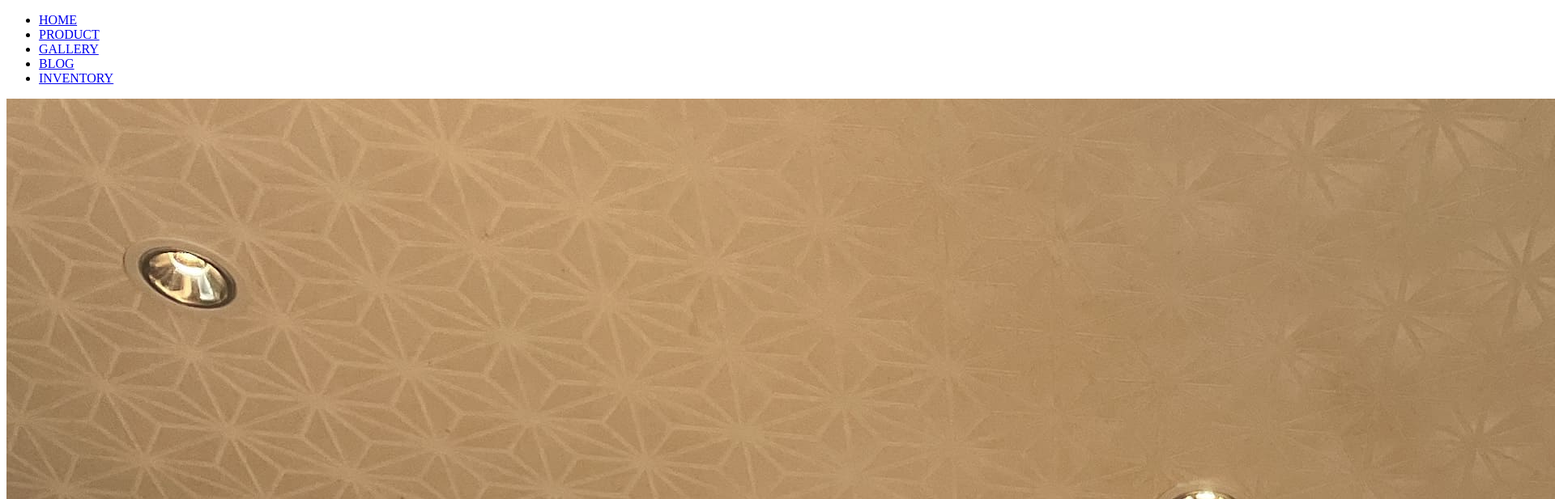
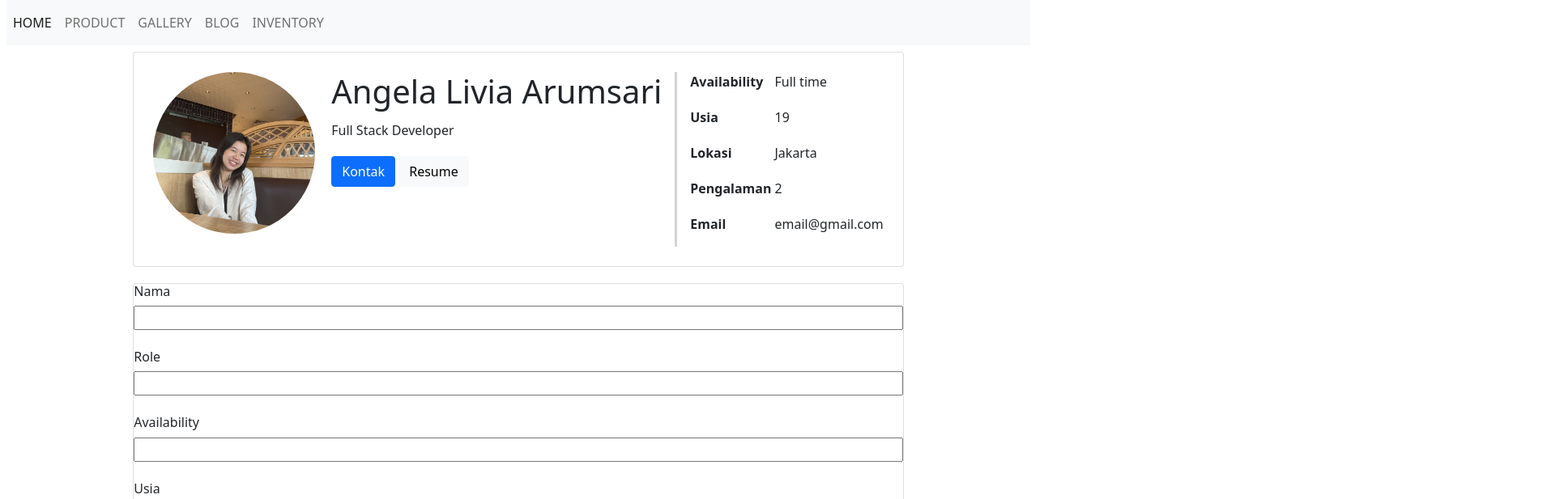
Before and after one commit to liviaarumsari/git-assignment-1, a plain HTML site: page index.html in a window 1280 px wide. Shown: the top 617 px of the page at 81% size, 1920 px wide, since content can reach past the window. Drawn offline with nearby package versions, Linux system fonts and the light colour scheme.

Commit message:
feat: add styling

```diff
--- /dev/null
+++ b/css/styles.css
@@ -0,0 +1,48 @@
+.profile-img {
+    width: 200px;
+    height: 200px;
+    object-fit: cover;
+}
+
+.profile {
+    gap: 20px;
+    display: flex;
+    flex-direction: row;
+    min-width: 640px;
+}
+
+.d-flex{
+    gap:4px;
+}
+
+.label {
+    font-weight: bold;
+}
+
+.nav-content {
+    max-width: 1440px;
+}
+
+.navbar {
+    margin: 0 8px;
+    align-items: center;
+    justify-content: center;
+}
+
+.profile-info {
+    padding-left: 16px;
+    border-left: 3px solid lightgray;
+}
+
+.home {
+    justify-content: center;
+    display: flex;
+}
+
+.home-container {
+    max-width: 1440px;
+    display: flex;
+    flex-direction: column;
+    gap: 20px;
+    margin: 8px;
+}
--- a/index.html
+++ b/index.html
@@ -2,53 +2,73 @@
 <html lang="en">
 <head>
     <meta charset="UTF-8">
+    <link href="https://cdn.jsdelivr.net/npm/bootstrap@5.0.2/dist/css/bootstrap.min.css" rel="stylesheet"
+          integrity="sha384-EVSTQN3/azprG1Anm3QDgpJLIm9Nao0Yz1ztcQTwFspd3yD65VohhpuuCOmLASjC" crossorigin="anonymous">
+    <link rel="stylesheet" type="text/css" href="css/styles.css">
     <title>Livia Portfolio</title>
 </head>
 <body>
-<nav>
-    <ul>
-        <li><a href="#home">HOME</a></li>
-        <li><a href="#product">PRODUCT</a></li>
-        <li><a href="#gallery">GALLERY</a></li>
-        <li><a href="#blog">BLOG</a></li>
-        <li><a href="#inventory">INVENTORY</a></li>
+<nav class="navbar navbar-expand-lg navbar-light bg-light">
+    <div class="collapse navbar-collapse nav-content" id="navbarSupportedContent">
+        <ul class="navbar-nav me-auto mb-2 mb-lg-0">
+            <li class="nav-item"><a class="nav-link active" href="#home">HOME</a></li>
+            <li class="nav-item"><a class="nav-link" href="#product">PRODUCT</a></li>
+            <li class="nav-item"><a class="nav-link" href="#gallery">GALLERY</a></li>
+            <li class="nav-item"><a class="nav-link" href="#blog">BLOG</a></li>
+            <li class="nav-item"><a class="nav-link" href="#inventory">INVENTORY</a></li>
         </ul>
+    </div>
 </nav>
-<div id="home">
-    <section>
-        <img src="/img/profil.jpg" alt="Foto Profil">
-        <h1 id="display-nama">Nama Anda</h1>
-        <p id="display-role">Front End Designer</p>
-        <button>Edit Resume</button>
-        <p>Availability</p>
+<div id="home" class="home">
+    <div class="home-container">
+    <section class="d-flex flex-row card profile-section p-4">
+        <div class="profile">
+            <img class="rounded-circle profile-img" src="/img/profil.jpg" alt="Foto Profil">
+            <div class="d-flex flex-column">
+                <h1 id="display-nama">Angela Livia Arumsari</h1>
+                <p id="display-role">Full Stack Developer</p>
+                <div>
+                    <button type="button" class="btn btn-primary">Kontak</button>
+                    <button type="button" class="btn btn-light">Resume</button>
+                </div>
+            </div>
+        </div>
+        <div class="d-flex flex-row profile-info">
+            <div class="d-flex flex-column">
+                <p class="label">Availability</p>
+                <p class="label">Usia</p>
+                <p class="label">Lokasi</p>
+                <p class="label">Pengalaman</p>
+                <p class="label">Email</p>
+            </div>
+            <div class="d-flex flex-column">
                 <p id="display-availability">Full time</p>
-        <p>Usia</p>
                 <p id="display-usia">19</p>
-        <p>Lokasi</p>
                 <p id="display-jakarta">Jakarta</p>
-        <p>Pengalaman</p>
                 <p id="display-pengalaman">2</p>
-        <p>Email</p>
                 <p id="display-email">email@gmail.com</p>
+            </div>
+        </div>
     </section>
-    <form>
-        <label for="form-nama">Nama</label>
+    <form class="card">
+        <label for="form-nama" class="h6">Nama</label>
         <input type="text" id="form-nama"><br>
-        <label for="form-role">Role</label>
+        <label for="form-role" class="h6">Role</label>
         <input type="text" id="form-role"><br>
-        <label for="form-availability">Availability</label>
+        <label for="form-availability" class="h6">Availability</label>
         <input type="text" id="form-availability"><br>
-        <label for="form-usia">Usia</label>
+        <label for="form-usia" class="h6">Usia</label>
         <input type="number" min="0" id="form-usia"><br>
-        <label for="form-lokasi">Lokasi</label>
+        <label for="form-lokasi" class="h6">Lokasi</label>
         <input type="text" id="form-lokasi"><br>
-        <label for="form-pengalaman">Years Experience</label>
+        <label for="form-pengalaman" class="h6">Years Experience</label>
         <input type="number" min="0" id="form-pengalaman"><br>
-        <label for="form-email">Email</label>
+        <label for="form-email" class="h6">Email</label>
         <input type="email" id="form-email"><br>
 
-        <input type="submit" value="Submit">
+        <input type="submit" class="btn btn-success" value="Submit">
     </form>
+    </div>
 </div>
 
 </body>
```
Lines whose indentation alone changed are shown as unchanged.
